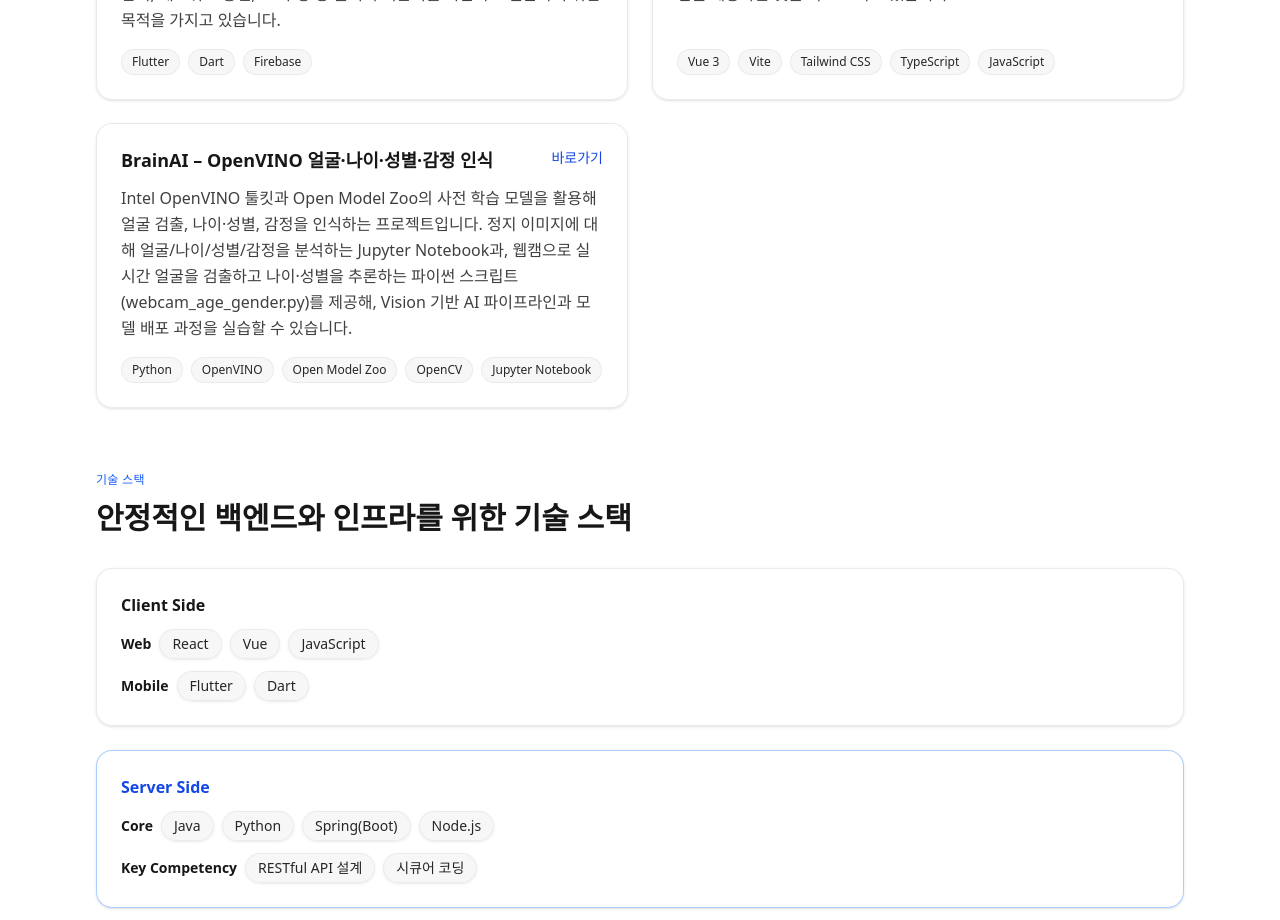
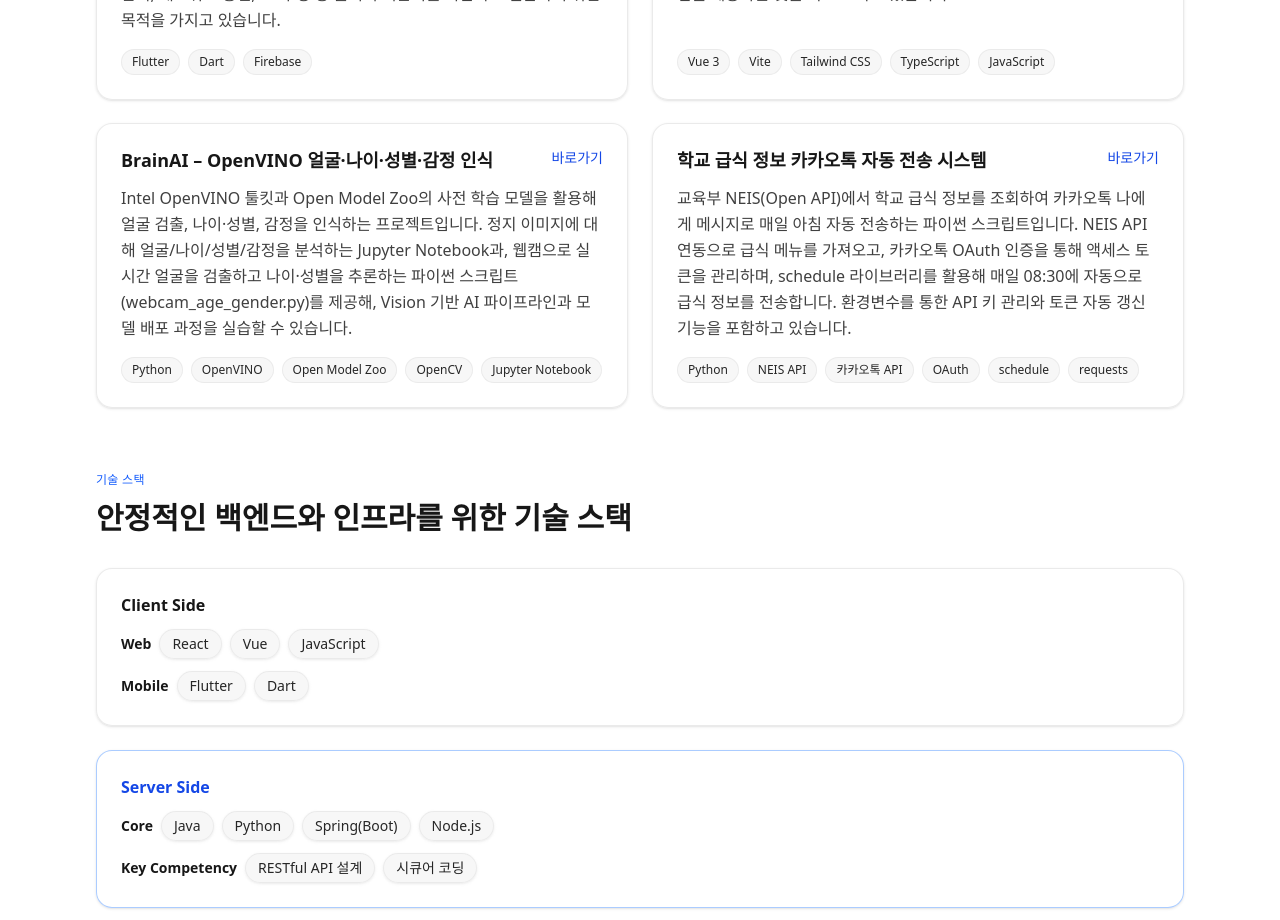
Before and after one commit to eunkyo3/Portfolio, a React (Vite) app: page / in a window 1280 px wide. Shown: the part 2560-3480 px from the top of the page. Built offline with nearby package versions, Linux system fonts and the light colour scheme.

Commit message:
add project

```diff
--- a/src/data/content.ts
+++ b/src/data/content.ts
@@ -64,6 +64,13 @@ export const projects = [
       'Intel OpenVINO 툴킷과 Open Model Zoo의 사전 학습 모델을 활용해 얼굴 검출, 나이·성별, 감정을 인식하는 프로젝트입니다. 정지 이미지에 대해 얼굴/나이/성별/감정을 분석하는 Jupyter Notebook과, 웹캠으로 실시간 얼굴을 검출하고 나이·성별을 추론하는 파이썬 스크립트(webcam_age_gender.py)를 제공해, Vision 기반 AI 파이프라인과 모델 배포 과정을 실습할 수 있습니다.',
     tech: ['Python', 'OpenVINO', 'Open Model Zoo', 'OpenCV', 'Jupyter Notebook'],
     repo: 'https://github.com/eunkyo3/face-recognition',
+  },
+  {
+    title: '학교 급식 정보 카카오톡 자동 전송 시스템',
+    description:
+      '교육부 NEIS(Open API)에서 학교 급식 정보를 조회하여 카카오톡 나에게 메시지로 매일 아침 자동 전송하는 파이썬 스크립트입니다. NEIS API 연동으로 급식 메뉴를 가져오고, 카카오톡 OAuth 인증을 통해 액세스 토큰을 관리하며, schedule 라이브러리를 활용해 매일 08:30에 자동으로 급식 정보를 전송합니다. 환경변수를 통한 API 키 관리와 토큰 자동 갱신 기능을 포함하고 있습니다.',
+    tech: ['Python', 'NEIS API', '카카오톡 API', 'OAuth', 'schedule', 'requests'],
+    repo: 'https://github.com/eunkyo3/python_meals_to_kakao',
   },
 ]
 
```
Also changed, not shown: 2 other files (tests, documents, lock files or other folders).
